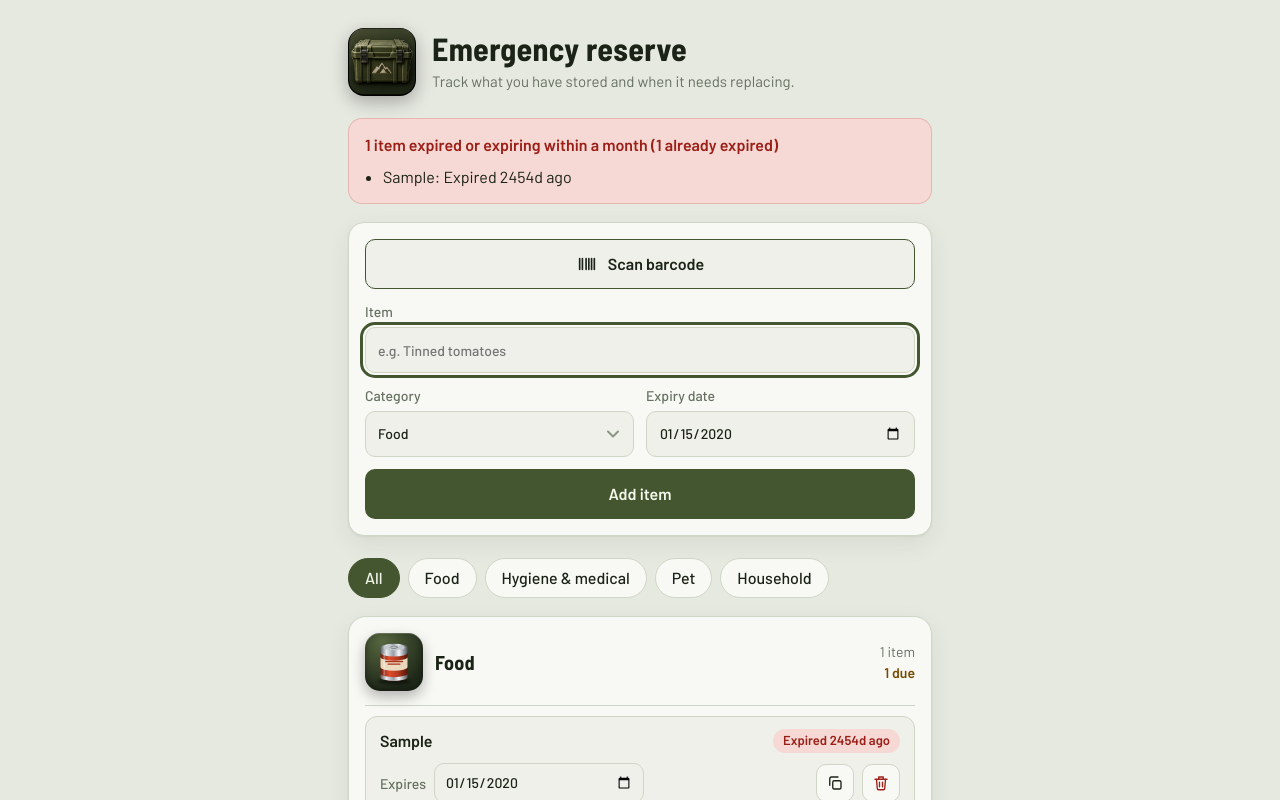
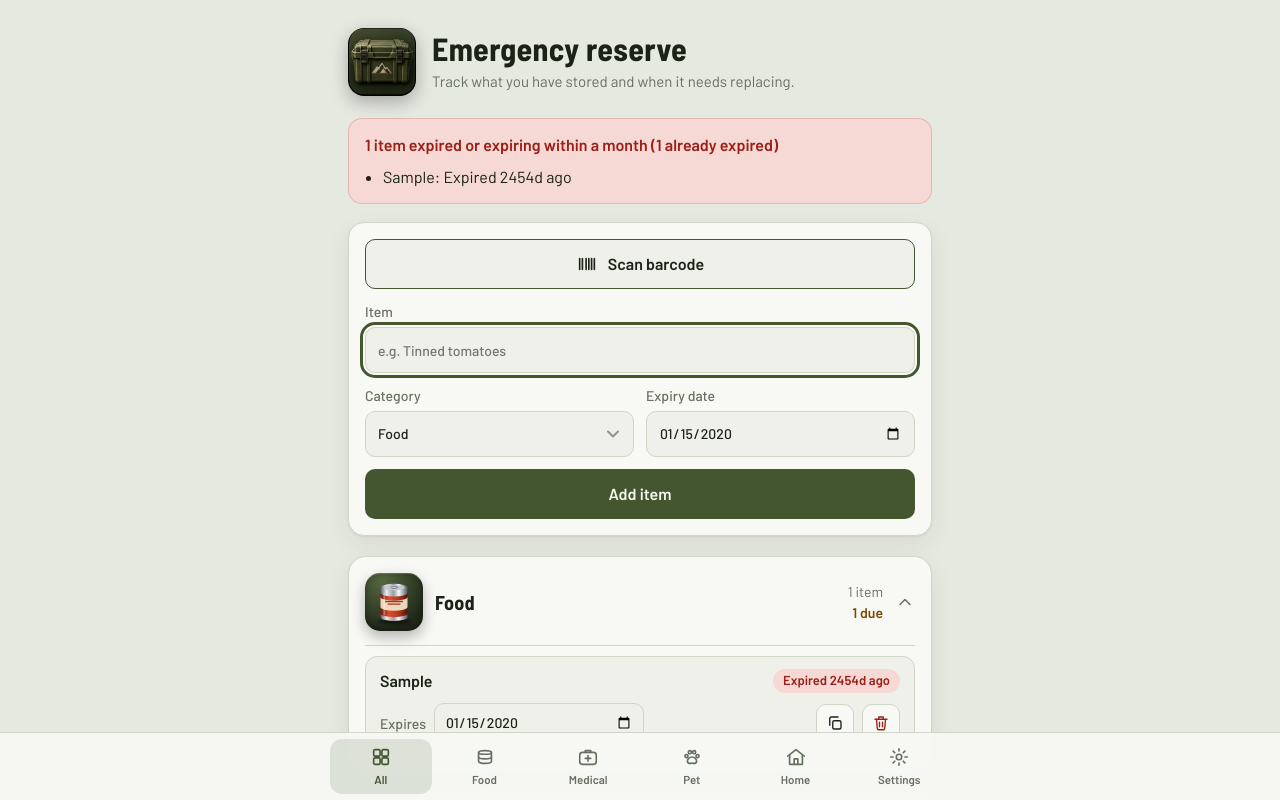
Before and after one commit to willmallott-cmyk/reserve, a plain HTML site: page index.html in a window 1280 px wide. Both pictures are taken after typing "Sample", "2020-01-15" into the empty fields and a click on the button "Add item". Shown: the top 800 px of the page. Drawn offline with Linux system fonts and the light colour scheme.

Commit message:
Add files via upload

```diff
--- a/index.html
+++ b/index.html
@@ -17,7 +17,7 @@ box-sizing:border-box;padding-top:env(safe-area-inset-top,0px);padding-bottom:en
 html{scroll-padding-top:env(safe-area-inset-top,0px)}
 *{box-sizing:border-box}
 body{overflow-x:hidden;margin:0;background:var(--bg);color:var(--ink);font:16px/1.5 Barlow,system-ui,sans-serif;-webkit-font-smoothing:antialiased}
-main{max-width:620px;margin:0 auto;padding:28px 18px 56px}
+main{max-width:620px;margin:0 auto;padding:28px 18px 120px}
 h1,h2{font-family:"Barlow Semi Condensed",Barlow,sans-serif;letter-spacing:.01em}
 .head{display:flex;align-items:center;gap:16px;margin-bottom:22px}
 .head img{width:68px;height:68px;border-radius:16px;flex:none;box-shadow:0 6px 18px rgba(0,0,0,.28)}
@@ -39,7 +39,19 @@ button{cursor:pointer}
 .chip{flex:none;background:var(--card);border:1px solid var(--line);border-radius:999px;padding:7px 16px;font-weight:500}
 .chip[aria-pressed=true]{background:var(--acc);color:var(--accfg);border-color:var(--acc)}
 .box{background:var(--card);border:1px solid var(--line);border-radius:18px;padding:16px;margin-bottom:18px;box-shadow:var(--shadow)}
-.box>header{display:flex;align-items:center;gap:12px;padding-bottom:14px;border-bottom:1px solid var(--line)}
+.bh{display:flex;align-items:center;gap:12px;width:100%;background:none;border:0;padding:0;text-align:left;color:inherit;font:inherit;cursor:pointer}
+.box.open .bh{padding-bottom:14px;border-bottom:1px solid var(--line)}
+.h2{font-family:"Barlow Semi Condensed",Barlow,sans-serif;font-size:20px;font-weight:700;min-width:0;letter-spacing:.01em}
+.chev{width:20px;height:20px;flex:none;color:var(--mute);transition:transform .2s;fill:none;stroke:currentColor}
+[aria-expanded=true]>.chev{transform:rotate(180deg)}
+.grp{background:var(--bg2);border:1px solid var(--line);border-radius:12px;margin-top:10px;overflow:hidden}
+.gh{display:flex;align-items:center;gap:10px;width:100%;padding:12px 14px;background:none;border:0;text-align:left;color:inherit;font:inherit;min-width:0;cursor:pointer}
+.gh .name{flex:1}
+.qty{flex:none;color:var(--mute);font-weight:600}
+.gsoon>.gh .tag{background:var(--warn);color:var(--warnfg)}
+.gexp>.gh .tag{background:var(--bad);color:var(--badfg)}
+.gb{padding:0 10px 10px;border-top:1px solid var(--line)}
+.gb .item{background:var(--card)}
 .ico{width:44px;height:44px;border-radius:12px;background:linear-gradient(145deg,color-mix(in srgb,var(--acc) 85%,#fff),var(--acc));color:var(--accfg);display:grid;place-items:center;flex:none}
 svg{fill:none;stroke:currentColor;stroke-width:1.8;stroke-linecap:round;stroke-linejoin:round}
 .ico svg{width:24px;height:24px}
@@ -95,6 +107,14 @@ input[hidden]{display:none}
 .mm{display:flex;gap:8px}
 .mm input{flex:1}
 .mm button{flex:none;background:var(--acc);color:var(--accfg);border:0;border-radius:10px;padding:0 16px;font-weight:600}
+[hidden]{display:none!important}
+.tabs{position:fixed;left:0;right:0;bottom:0;z-index:20;background:color-mix(in srgb,var(--card) 90%,transparent);-webkit-backdrop-filter:blur(16px);backdrop-filter:blur(16px);border-top:1px solid var(--line);padding:6px 8px calc(6px + env(safe-area-inset-bottom,0px))}
+.tabs .in{display:flex;max-width:620px;margin:0 auto;gap:2px}
+.tabs button{flex:1;min-width:0;display:flex;flex-direction:column;align-items:center;gap:3px;background:none;border:0;border-radius:12px;padding:7px 0 6px;color:var(--mute);font-size:11.5px;font-weight:600;white-space:nowrap}
+.tabs button svg{width:22px;height:22px}
+.tabs button[aria-current=page]{color:var(--acc);background:color-mix(in srgb,var(--acc) 14%,transparent)}
+.ico.line svg{width:30px;height:30px;stroke:#dfe8d0;stroke-width:1.8;stroke-linecap:round;stroke-linejoin:round}
+.bb>p{color:var(--mute);margin:14px 0 4px;font-size:15px}
 </style>
 </head>
 <body>
@@ -122,16 +142,19 @@ input[hidden]{display:none}
 </form>
 <div class="smsg" id="smsg" role="status"></div>
 
-<div class="chips" id="chips" role="group" aria-label="Filter by category"></div>
 <div id="list"></div>
+<section id="settings" hidden>
+<div class="box open"><div class="bh"><span class="ico line" aria-hidden="true"><svg viewBox="0 0 24 24"><path d="M12 4v11M7 11l5 5 5-5M5 20h14"/></svg></span><span class="h2">Backup</span></div>
+<div class="bb"><p>Your list is saved in this browser only. Download a backup to keep a copy, or to move your list to another phone or computer.</p>
 <div class="bk">
 <button type="button" id="dl"><svg viewBox="0 0 24 24"><path d="M12 4v11M7 11l5 5 5-5M5 20h14"/></svg>Download backup</button>
 <button type="button" id="rs"><svg viewBox="0 0 24 24"><path d="M12 16V5M7 9l5-5 5 5M5 20h14"/></svg>Restore backup</button>
 <input type="file" id="file" accept="application/json,.json" hidden>
 </div>
-<div class="msg" id="msg" role="status"></div>
-<p class="note">Saved in this browser only. Items due within 30 days are flagged.</p>
+<div class="msg" id="msg" role="status"></div></div></div>
+</section>
 </main>
+<nav class="tabs" aria-label="Sections"><div class="in" id="tabin"></div></nav>
 <div class="modal" id="modal" hidden role="dialog" aria-modal="true" aria-label="Scan barcode">
 <div class="sheet">
 <div class="mh"><strong>Scan barcode</strong><button type="button" id="mclose">Close</button></div>
@@ -151,7 +174,7 @@ const DUP='<svg viewBox="0 0 24 24"><rect x="9" y="9" width="11" height="11" rx=
 const TRASH='<svg viewBox="0 0 24 24"><path d="M4 7h16M10 11v6M14 11v6M6 7l1 12a2 2 0 0 0 2 2h6a2 2 0 0 0 2-2l1-12M9 7V4h6v3"/></svg>';
 const icon=c=>`<span class="ico" aria-hidden="true"><svg viewBox="0 0 64 64">${ICONS[c]}</svg></span>`;
 const KEY="reserve:items";
-let items=[],filter="All",focusId=null;
+let items=[],tab="All",focusId=null;
 try{items=JSON.parse(localStorage.getItem(KEY)||"[]")}catch(e){items=[]}
 const save=()=>{try{localStorage.setItem(KEY,JSON.stringify(items))}catch(e){}};
 const $=id=>document.getElementById(id);
@@ -164,8 +187,20 @@ const esc=t=>t.replace(/[&<>"]/g,c=>({"&":"&amp;","<":"&lt;",">":"&gt;",'"':"&qu
 $("cat").innerHTML=CATS.map(c=>`<option>${c}</option>`).join("");
 $("f").onsubmit=e=>{e.preventDefault();
   items.push({id:Date.now()+Math.random(),name:$("name").value.trim(),cat:$("cat").value,exp:$("exp").value});
-  save();$("name").value="";$("name").focus();render()};
+  save();openCats.add($("cat").value);saveOpen();$("name").value="";$("name").focus();render()};
 
+let openCats=new Set(),openGrp=new Set();
+try{openCats=new Set(JSON.parse(localStorage.getItem("reserve:open")||"[]"))}catch(e){}
+const saveOpen=()=>{try{localStorage.setItem("reserve:open",JSON.stringify([...openCats]))}catch(e){}};
+const gkey=i=>i.cat+"|"+i.name.trim().toLowerCase();
+const CHEV='<svg class="chev" viewBox="0 0 24 24" aria-hidden="true"><path d="M6 9l6 6 6-6"/></svg>';
+const TABS=[
+["All","All",'<rect x="4" y="4" width="7" height="7" rx="1.5"/><rect x="13" y="4" width="7" height="7" rx="1.5"/><rect x="4" y="13" width="7" height="7" rx="1.5"/><rect x="13" y="13" width="7" height="7" rx="1.5"/>'],
+["Food","Food",'<path d="M5 7c0-1.1 3.1-2 7-2s7 .9 7 2v10c0 1.1-3.1 2-7 2s-7-.9-7-2z"/><path d="M5 7c0 1.1 3.1 2 7 2s7-.9 7-2"/><path d="M5 12c0 1.1 3.1 2 7 2s7-.9 7-2"/>'],
+["Hygiene & medical","Medical",'<rect x="3" y="7" width="18" height="13" rx="3"/><path d="M9 7V5h6v2M12 10.5v6M9 13.5h6"/>'],
+["Pet","Pet",'<circle cx="6" cy="11" r="1.7"/><circle cx="9.7" cy="6.8" r="1.7"/><circle cx="14.3" cy="6.8" r="1.7"/><circle cx="18" cy="11" r="1.7"/><path d="M12 12c-3 0-5 2.5-5 4.5 0 1.7 1.5 2.5 3 2.5.8 0 1.4-.3 2-.3s1.2.3 2 .3c1.5 0 3-.8 3-2.5 0-2-2-4.5-5-4.5z"/>'],
+["Household","Home",'<path d="M3 11l9-7 9 7"/><path d="M5 10v10h14V10"/><path d="M10 20v-6h4v6"/>'],
+["Settings","Settings",'<circle cx="12" cy="12" r="3"/><path d="M12 3v2.5M12 18.5V21M3 12h2.5M18.5 12H21M5.6 5.6l1.8 1.8M16.6 16.6l1.8 1.8M5.6 18.4l1.8-1.8M16.6 7.4l1.8-1.8"/>']];
 const card=i=>{const n=days(i.exp),s=status(n),nm=esc(i.name);
   return `<article class="item ${s}"><div class="top"><span class="name">${nm}</span><span class="tag">${label(n)}</span></div>
   <div class="row2"><label class="dt">Expires<input type="date" value="${i.exp}" data-id="${i.id}" class="ed" aria-label="Expiry date for ${nm}"></label>
@@ -173,23 +208,35 @@ const card=i=>{const n=days(i.exp),s=status(n),nm=esc(i.name);
   <button class="ib del" data-del="${i.id}" aria-label="Delete ${nm}" title="Delete">${TRASH}</button></div></div></article>`};
 
 function render(){
-  const due=items.filter(i=>days(i.exp)<=30).sort((a,b)=>days(a.exp)-days(b.exp));
+  const isSet=tab==="Settings",isCat=CATS.includes(tab);
+  $("flag").hidden=$("f").hidden=$("smsg").hidden=$("list").hidden=isSet;
+  $("settings").hidden=!isSet;
+  $("tabin").innerHTML=TABS.map(([k,l,p])=>`<button type="button" data-tab="${esc(k)}"${k===tab?' aria-current="page"':""}><svg viewBox="0 0 24 24" aria-hidden="true">${p}</svg>${l}</button>`).join("");
+  if(isSet)return;
+  const scope=isCat?items.filter(i=>i.cat===tab):items;
+  const due=scope.filter(i=>days(i.exp)<=30).sort((a,b)=>days(a.exp)-days(b.exp));
   const nExp=due.filter(i=>days(i.exp)<0).length,fl=$("flag");
   fl.className="flag"+(nExp?" bad":due.length?" warn":"");
   fl.innerHTML=due.length
     ?`${due.length} item${due.length>1?"s":""} expired or expiring within a month${nExp?` (${nExp} already expired)`:""}<ul>${due.map(i=>`<li>${esc(i.name)}: ${label(days(i.exp))}</li>`).join("")}</ul>`
-    :"Nothing expires in the next 30 days.";
-  $("chips").innerHTML=["All",...CATS].map(c=>`<button type="button" class="chip" aria-pressed="${c===filter}" data-c="${c}">${c}</button>`).join("");
-  $("list").innerHTML=CATS.filter(c=>filter==="All"||c===filter).map(c=>{
+    :(isCat?`Nothing in ${tab} expires in the next 30 days.`:"Nothing expires in the next 30 days.");
+  $("list").innerHTML=(isCat?[tab]:CATS).map(c=>{
     const mine=items.filter(i=>i.cat===c).sort((a,b)=>a.exp.localeCompare(b.exp));
-    const d=mine.filter(i=>days(i.exp)<=30).length;
-    return `<section class="box"><header>${icon(c)}<h2>${c}</h2><span class="cnt">${mine.length} item${mine.length===1?"":"s"}${d?`<b>${d} due</b>`:""}</span></header>
-    ${mine.length?mine.map(card).join(""):`<div class="empty">Nothing stored yet.</div>`}</section>`}).join("");
+    const d=mine.filter(i=>days(i.exp)<=30).length,isOpen=isCat||openCats.has(c),groups=new Map();
+    mine.forEach(i=>{const k=gkey(i);(groups.get(k)||groups.set(k,[]).get(k)).push(i)});
+    const body=[...groups].map(([k,g])=>{
+      if(g.length===1)return card(g[0]);
+      const n=days(g[0].exp),go=openGrp.has(k);
+      return `<div class="grp g${status(n)}"><button type="button" class="gh" data-g="${esc(k)}" aria-expanded="${go}"><span class="name">${esc(g[0].name)}</span><span class="qty">&times;${g.length}</span><span class="tag">${label(n)}</span>${CHEV}</button>${go?`<div class="gb">${g.map(card).join("")}</div>`:""}</div>`}).join("");
+    const head=`${icon(c)}<span class="h2">${c}</span><span class="cnt">${mine.length} item${mine.length===1?"":"s"}${d?`<b>${d} due</b>`:""}</span>`;
+    return `<section class="box${isOpen?" open":""}">${isCat?`<div class="bh">${head}</div>`:`<button type="button" class="bh" data-cat="${esc(c)}" aria-expanded="${isOpen}">${head}${CHEV}</button>`}${isOpen?`<div class="bb">${mine.length?body:`<div class="empty">Nothing stored yet.</div>`}</div>`:""}</section>`}).join("");
   if(focusId){const el=document.querySelector(`.ed[data-id="${focusId}"]`);if(el){el.focus();el.scrollIntoView({block:"center"})}focusId=null}
 }
 document.addEventListener("click",e=>{
-  const c=e.target.closest("[data-c]");if(c){filter=c.dataset.c;render();return}
-  const u=e.target.closest("[data-dup]");if(u){const o=items.find(i=>String(i.id)===u.dataset.dup);if(o){const n={...o,id:Date.now()+Math.random()};items.push(n);focusId=n.id;save();render()}return}
+  const tb=e.target.closest("[data-tab]");if(tb){tab=tb.dataset.tab;if(CATS.includes(tab))$("cat").value=tab;render();window.scrollTo({top:0});return}
+  const bh=e.target.closest("[data-cat]");if(bh){const k=bh.dataset.cat;openCats.has(k)?openCats.delete(k):openCats.add(k);saveOpen();render();return}
+  const gh=e.target.closest("[data-g]");if(gh){const k=gh.dataset.g;openGrp.has(k)?openGrp.delete(k):openGrp.add(k);render();return}
+  const u=e.target.closest("[data-dup]");if(u){const o=items.find(i=>String(i.id)===u.dataset.dup);if(o){const n={...o,id:Date.now()+Math.random()};items.push(n);focusId=n.id;openCats.add(o.cat);openGrp.add(gkey(o));saveOpen();save();render()}return}
   const d=e.target.closest("[data-del]");if(d){items=items.filter(i=>String(i.id)!==d.dataset.del);save();render()}});
 document.addEventListener("change",e=>{if(e.target.classList.contains("ed")&&e.target.value){
   const it=items.find(i=>String(i.id)===e.target.dataset.id);if(it){it.exp=e.target.value;save();render()}}});
```
